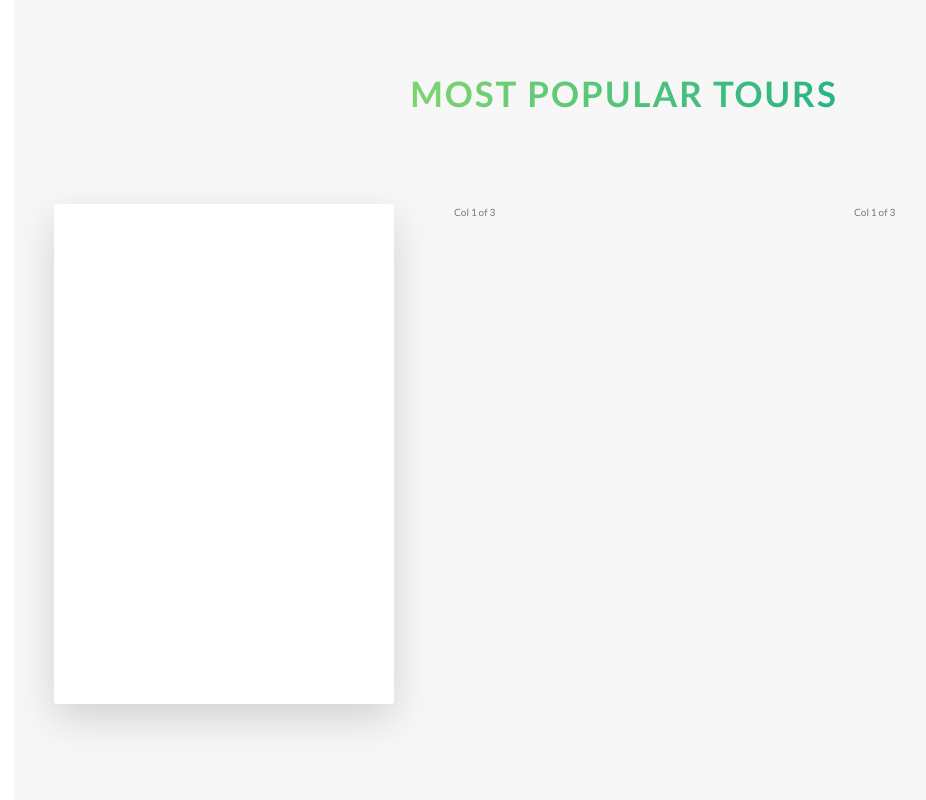
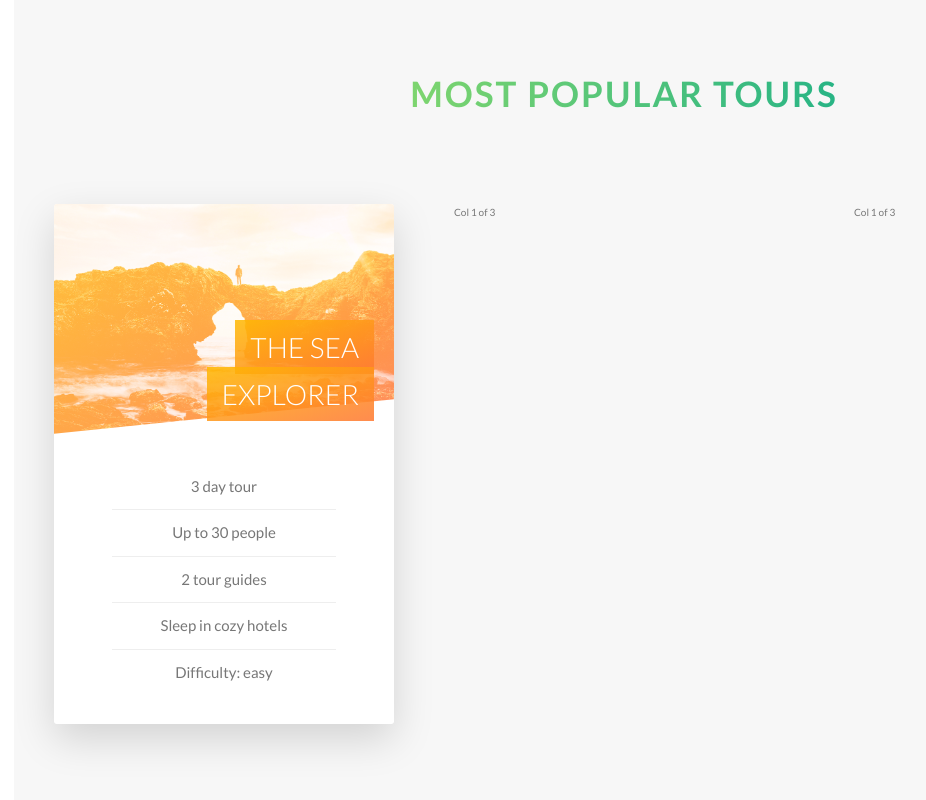
Before and after one commit to perezsergioace/natours-project, a website: page index.html in a window 1280 px wide. Shown: the part 2271-3071 px from the top of the page, without its empty margins (16-942 px from the left). Drawn offline with Linux system fonts and the light colour scheme.

Commit message:
styled the first card in the tours section

```diff
--- a/index.html
+++ b/index.html
@@ -125,7 +125,23 @@
                 <div class="col-1-of-3">
                     <div class="card">
                         <div class="card__side card__side--front">
-                            Front
+                            <div class="card__picture card__picture--1">
+                                &nbsp;
+                            </div>
+                            <h4 class="card__heading">
+                                <span class="card__heading-span card__heading-span--1">
+                                    The Sea Explorer
+                                </span>
+                            </h4>
+                            <div class="card__details">
+                                <ul>
+                                    <li>3 day tour</li>
+                                    <li>Up to 30 people</li>
+                                    <li>2 tour guides</li>
+                                    <li>Sleep in cozy hotels</li>
+                                    <li>Difficulty: easy</li>
+                                </ul>
+                            </div>
                         </div>
                         <div class="card__side card__side--back card__side--back-1">
                             Back
--- a/sass/abstracts/_variables.scss
+++ b/sass/abstracts/_variables.scss
@@ -10,6 +10,7 @@ $color-tertiary-light: #2998ff;
 $color-tertiary-dark: #5643fa;
 
 $color-grey-light-1: #f7f7f7;
+$color-grey-light-2: #eee;
 
 $color-grey-dark: #777;
 $color-white: #fff;
--- a/sass/components/_card.scss
+++ b/sass/components/_card.scss
@@ -1,22 +1,21 @@
 .card {
+	//Functionality
 	perspective: 150rem;
 	-moz-perspective: 150rem;
 	position: relative;
-	height: 50rem;
+	height: 52rem;
 
 	&__side {
-		color: #fff;
-		font-size: 2rem;
-
-		height: 50rem;
+		height: 52rem;
 		transition: all .8s ease;
 		position: absolute;
 		top: 0;
 		left: 0;
 		width: 100%;
-        backface-visibility: hidden;
-        border-radius: 3px;
-        box-shadow: 0 1.5rem 4rem rgba($color-black, .15);
+		backface-visibility: hidden;
+		border-radius: 3px;
+		overflow: hidden;
+		box-shadow: 0 1.5rem 4rem rgba($color-black, .15);
 
 		&--front {
 			background-color: $color-white;
@@ -26,15 +25,82 @@
 			transform: rotateY(180deg);
 
 			&-1 {
-                background-image: linear-gradient(to right bottom, $color-secondary-light, $color-secondary-dark);
+				background-image: linear-gradient(to right bottom, $color-secondary-light, $color-secondary-dark);
 			}
 		}
 	}
 
 	&:hover &__side--front {
-		transform: rotateY(180deg);
+		transform: rotateY(-180deg);
 	}
 	&:hover &__side--back {
 		transform: rotateY(0);
 	}
+
+	// Front side styling
+	&__picture {
+		background-size: cover;
+		height: 23rem;
+		background-blend-mode: screen;
+		-webkit-clip-path: polygon(0 0, 100% 0, 100% 85%, 0 100%);
+		clip-path: polygon(0 0, 100% 0, 100% 85%, 0 100%);
+
+		&--1 {
+			background-image: linear-gradient(to right bottom, $color-secondary-light, $color-secondary-dark),
+				url('./../../img/nat-5.jpg');
+		}
+
+		&--2 {
+			background-image: url('./../../img/nat-5.jpg');
+		}
+		&--3 {
+			background-image: url('./../../img/nat-5.jpg');
+		}
+	}
+
+	&__heading {
+		font-size: 2.8rem;
+		font-weight: 300;
+		text-transform: uppercase;
+		text-align: right;
+		color: $color-white;
+		position: absolute;
+		top: 12rem;
+		right: 2rem;
+		width: 70%;
+	}
+
+	&__heading-span {
+		padding: 1rem 1.5rem;
+		-webkit-box-break: clone;
+		box-decoration-break: clone;
+
+		&--1 {
+			background-image: linear-gradient(
+				to right bottom,
+				rgba($color-secondary-light, .85),
+				rgba($color-secondary-dark, .85)
+			);
+		}
+	}
+
+	&__details {
+		padding: 3rem;
+
+		ul {
+			list-style: none;
+			width: 80%;
+			margin: 0 auto;
+
+			li {
+				text-align: center;
+				font-size: 1.5rem;
+				padding: 1rem;
+
+				&:not(:last-child) {
+					border-bottom: 1px solid $color-grey-light-2;
+				}
+			}
+		}
+	}
 }
--- a/sass/layout/_header.scss
+++ b/sass/layout/_header.scss
@@ -6,6 +6,7 @@
 	background-position: top;
 	position: relative;
 
+	-webkit-clip-path: polygon(0 0, 100% 0, 100% 75vh, 0 100%);
 	clip-path: polygon(0 0, 100% 0, 100% 75vh, 0 100%);
 
 	&__logo-box {
```
Also changed, not shown: css/style.css.
